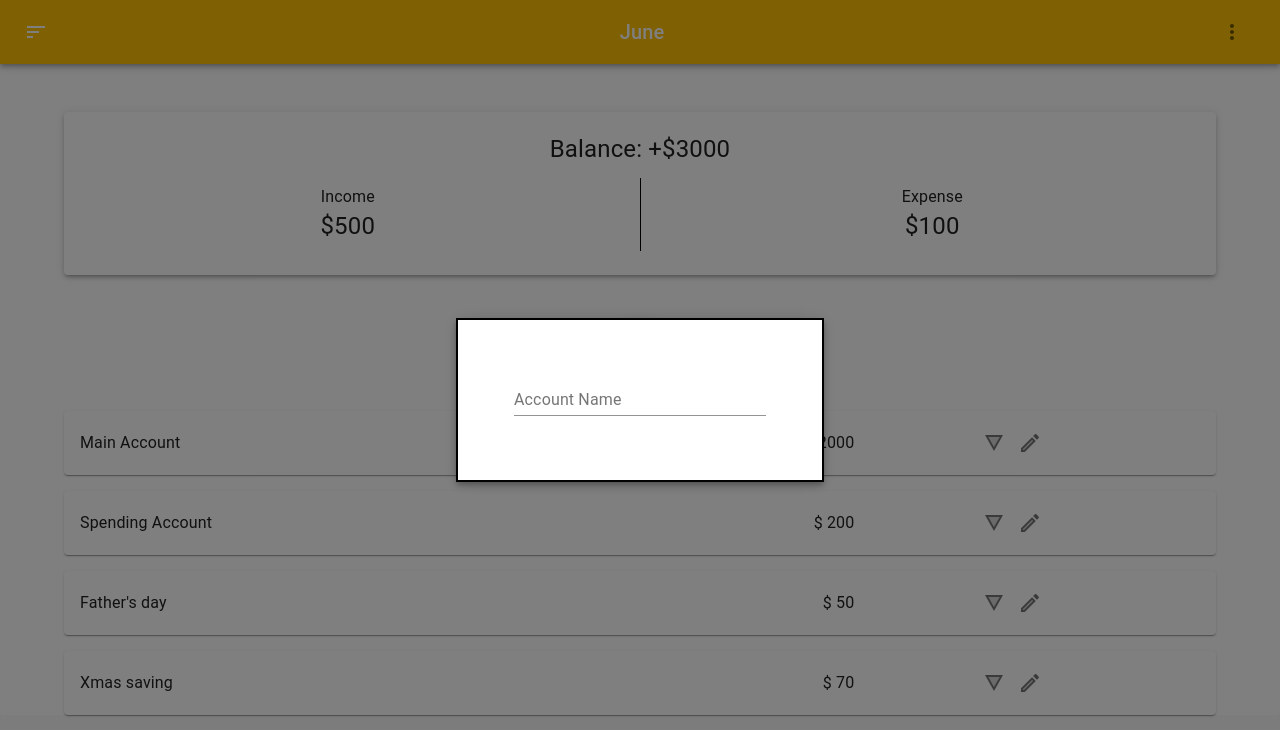
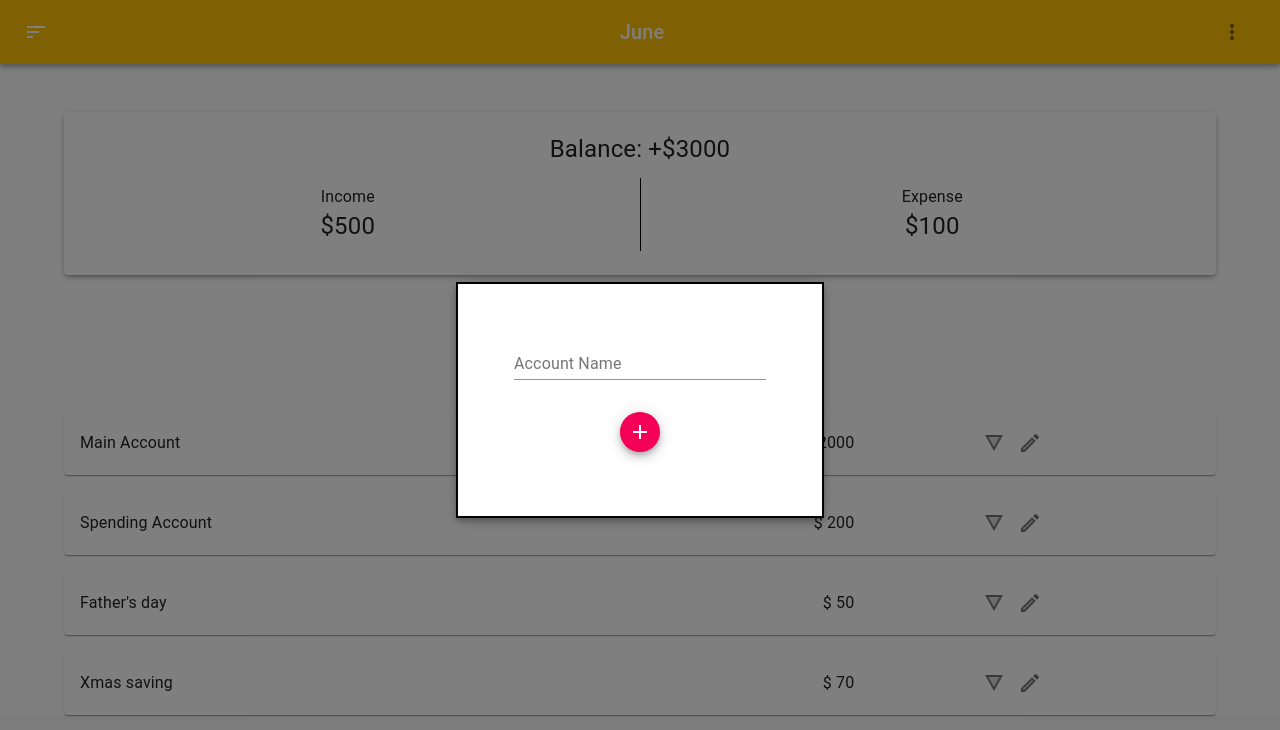
Before and after one commit to IkTom22/react-money-app, a React (Create React App) app: page / in a window 1280 px wide. Both pictures are taken after a click on the button 640 px from the left and 351 px from the top of the page. Shown: the top 730 px of the page. Built offline with nearby package versions, Linux system fonts and the light colour scheme.

Commit message:
Simple add AddAccount component added with Modam. When Account is added, modam disapears

```diff
--- a/src/AddAccount.js
+++ b/src/AddAccount.js
@@ -64,7 +64,7 @@ function AddAccount(){
             >
             <Fade in={open}>
             <div className={classes.paper}>
-                <AddAccountForm/>
+                <AddAccountForm handleClose={handleClose}/>
             </div>
             </Fade>
         </Modal>
--- a/src/AddAccountForm.js
+++ b/src/AddAccountForm.js
@@ -2,6 +2,7 @@ import React, {useContext} from 'react';
 import useInputState from'./hooks/useInputState';
 import {DispatchContext} from './contexts/accounts.context';
 import { makeStyles } from '@material-ui/core/styles';
+
 import TextField from '@material-ui/core/TextField';
 import Fab from '@material-ui/core/Fab';
 import AddIcon from '@material-ui/icons/Add';
@@ -29,8 +30,7 @@ const useStyles = makeStyles((theme) => ({
 }));
 
 
-
-function AddAccountForm(){
+function AddAccountForm(props){
     const [value, handleChange, reset] = useInputState("");
     const dispatch = useContext(DispatchContext);
     const classes = useStyles();
@@ -39,8 +39,9 @@ function AddAccountForm(){
             className={classes.root}
             onSubmit={e => {
                 e.preventDefault();
-                dispatch({type: "ADD", name: value})
+                dispatch({type: "ADD", name: value, amount: 0})
                 reset();
+                props.handleClose();
               }}
         >
             <TextField
@@ -49,17 +50,15 @@ function AddAccountForm(){
                 label="Account Name"
                 fullWidth
             />
-
-
+            <Fab
+                size="small"
+                color="secondary"
+                aria-label="add"
+                className={classes.addIcon}
+                type="submit">
+                <AddIcon />
+            </Fab>
         </form>
     )
 }
 export default AddAccountForm;
-// <Fab
-//                 size="small"
-//                 color="secondary"
-//                 aria-label="submit"
-//                 className={classes.addIcon}
-//                 type="submit">
-//                 <AddIcon />
-//             </Fab>
```
